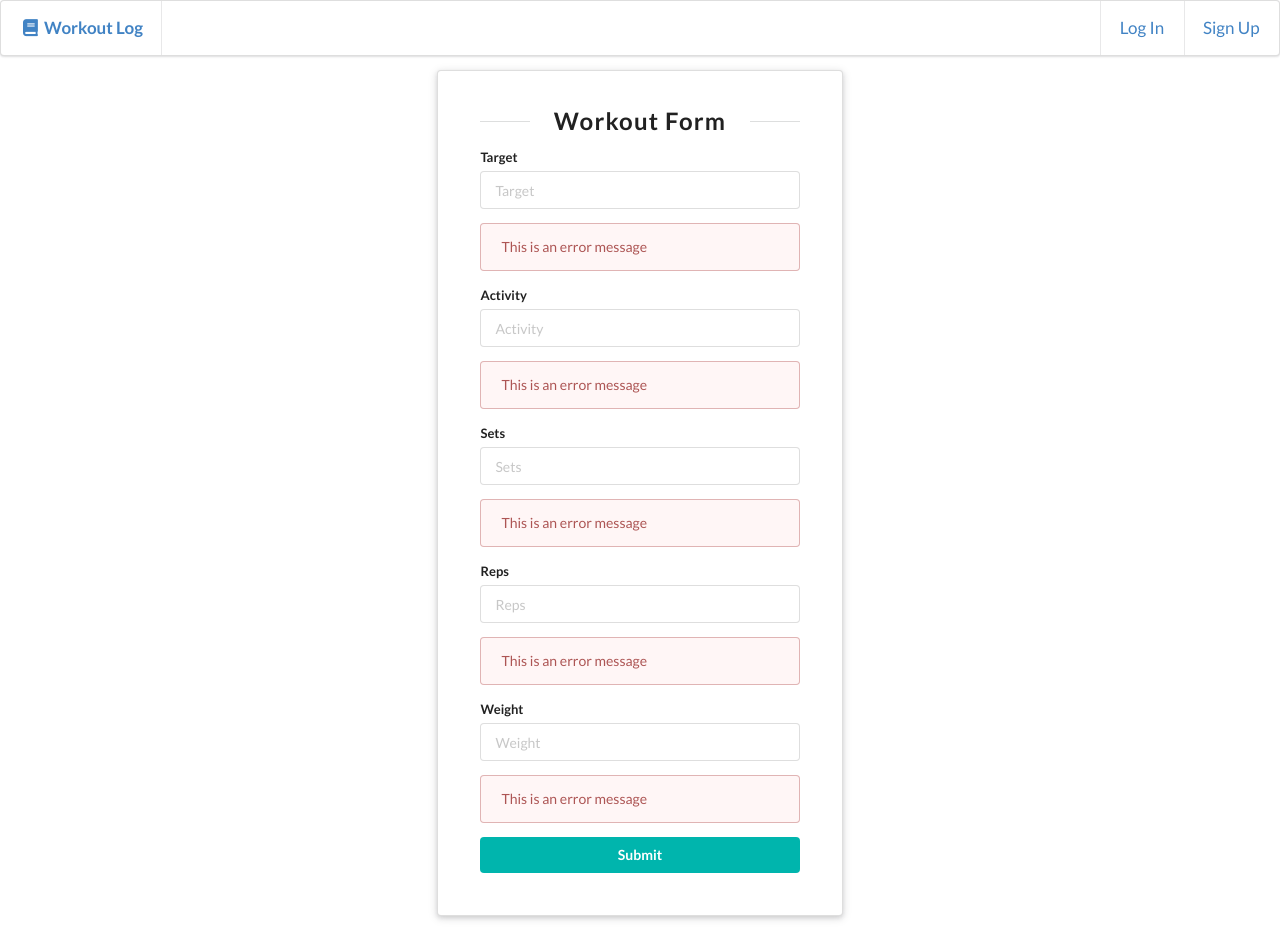
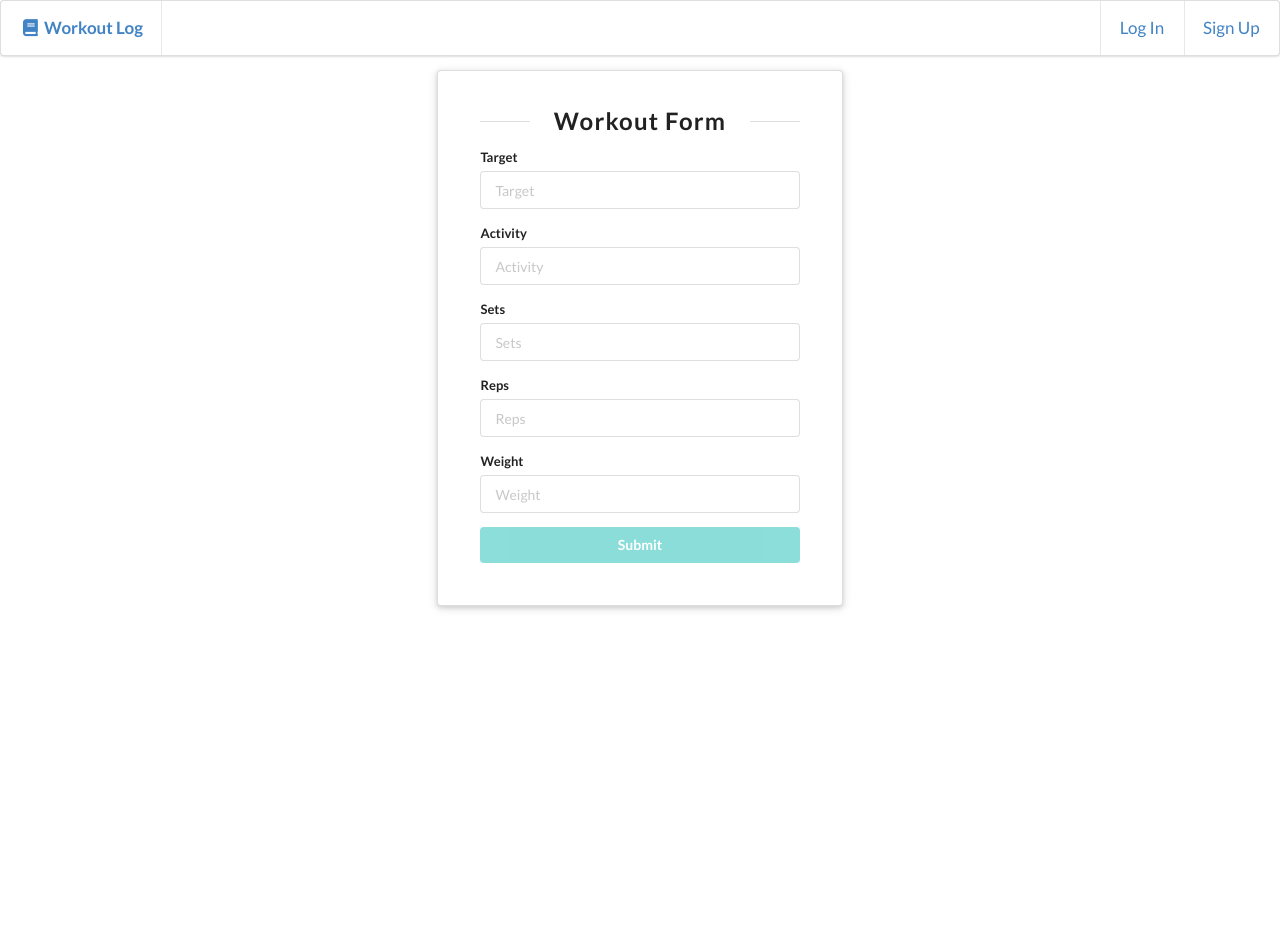
Before and after one commit to nursh/Workout-Log, a React app: page /form in a window 1280 px wide. After the commit the page ends 800 px from the top, so only its background shows below. Built offline with nearby package versions, Linux system fonts and the light colour scheme.

Commit message:
Form validation with validate() function complete

```diff
--- a/src/FormField.jsx
+++ b/src/FormField.jsx
@@ -21,8 +21,8 @@ export default class FormField extends Component {
     const value = evt.target.value;
     const error = '';
     this.setState({
-      name,
       value,
+      error,
     });
     this.context.handleChange({
       name,
@@ -36,21 +36,21 @@ export default class FormField extends Component {
     return (
       <div className="field">
         <label
-          htmlFor={this.props.name.toLowerCase()}
+          htmlFor={this.props.name}
         >
-          {this.props.name}
+          {this.props.placeholder}
         </label>
 
         <input
           type="text"
-          name={this.props.name.toLowerCase()}
-          id={this.props.name.toLowerCase()}
-          placeholder={this.props.name}
+          name={this.props.name}
+          id={this.props.name}
+          placeholder={this.props.placeholder}
           value={this.state.value}
           onChange={this.handleChange}
         />
 
-        <div className="ui negative message">
+        <div className="ui negative hidden message">
           <p>This is an error message</p>
         </div>
       </div>
@@ -61,6 +61,7 @@ export default class FormField extends Component {
 FormField.propTypes = {
   name: PropTypes.string.isRequired,
   value: PropTypes.string.isRequired,
+  placeholder: PropTypes.string.isRequired,
 };
 
 FormField.contextTypes = {
--- a/src/WorkoutForm.jsx
+++ b/src/WorkoutForm.jsx
@@ -14,7 +14,6 @@ class WorkoutForm extends Component {
         sets: '',
         reps: '',
         weight: '',
-        distance: '',
       },
       fieldErrors: {},
     };
@@ -30,6 +29,9 @@ class WorkoutForm extends Component {
   handleSubmit(evt) {
     evt.preventDefault();
 
+    const workout = this.state.fields;
+    if (this.validate()) return;
+
     this.setState({
       fields: {
         target: '',
@@ -37,17 +39,39 @@ class WorkoutForm extends Component {
         sets: '',
         reps: '',
         weight: '',
-        distance: '',
       },
+    });
+
+    console.log(workout);
+
+    // do some ajax request to the server to add to the json file using workout;
+  }
+
+  handleChange({ name, value, error }) {
+    const fields = this.state.fields;
+    const fieldErrors = this.state.fieldErrors;
+
+    fields[name] = value;
+    fieldErrors[name] = error;
+
+    this.setState({
+      fields,
+      fieldErrors,
     });
   }
 
-  handleChange({ name, value, error }) {
-    alert(name, value, error);
-  }
+  validate() {
+    const workout = this.state.fields;
+    const fieldErrors = this.state.fieldErrors;
+    const errorMessages = Object.keys(fieldErrors).filter(k => fieldErrors[k]);
 
-  validate() {
-    // if there is an error, return true;
+    for (const prop in workout) {
+      if (prop !== 'weight') {
+        if (!workout[prop]) return true;
+      }
+    }
+
+    if (errorMessages.length) return true;
     return false;
   }
 
@@ -62,37 +86,40 @@ class WorkoutForm extends Component {
             <form className="ui form" onSubmit={this.handleSubmit}>
 
               <FormField
-                name="Target"
+                placeholder="Target"
+                name="target"
                 value={this.state.fields.target}
               />
 
               <FormField
-                name="Activity"
+                placeholder="Activity"
+                name="activity"
                 value={this.state.fields.activity}
               />
 
               <FormField
-                name="Sets"
+                placeholder="Sets"
+                name="sets"
                 value={this.state.fields.sets}
               />
 
               <FormField
-                name="Reps"
+                placeholder="Reps"
+                name="reps"
                 value={this.state.fields.reps}
               />
 
               <FormField
-                name="Weight"
+                placeholder="Weight"
+                name="weight"
                 value={this.state.fields.weight}
               />
 
-              <button
+              <input
                 className="ui fluid teal button"
                 type="submit"
                 disabled={this.validate()}
-              >
-                Submit
-              </button>
+              />
             </form>
           </div>
         </div>
```
Also changed, not shown: 1 other file (tests, documents, lock files or other folders).
